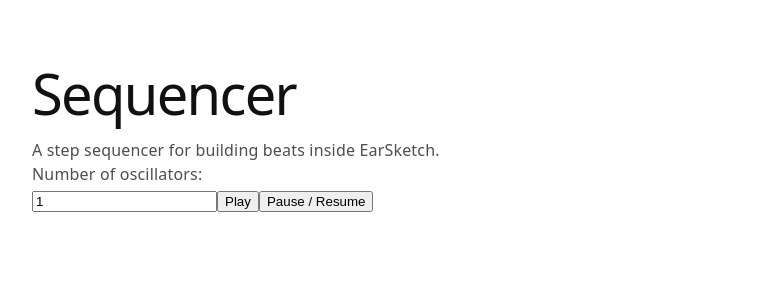
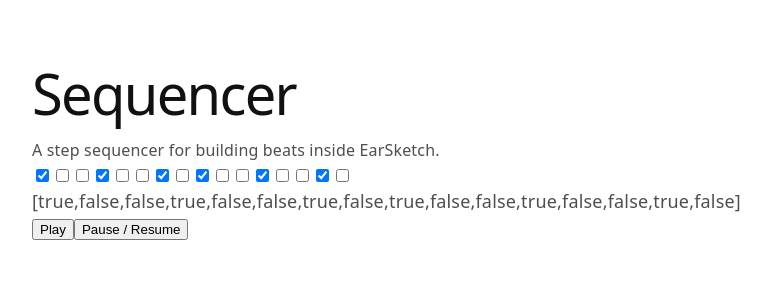
Before and after one commit to earsketch/earsketch-extensions, a React (Vite) app in the folder extensions/sequencer/: page / in a window 1280 px wide. Shown: the top 300 px of the page, without its empty margins (16-787 px from the left). Built offline with nearby package versions, Linux system fonts and the light colour scheme.

Commit message:
Add checkbox for each step.

```diff
--- a/extensions/sequencer/src/App.tsx
+++ b/extensions/sequencer/src/App.tsx
@@ -68,17 +68,17 @@
     <div className="page">
       <h1>Sequencer</h1>
       <p>A step sequencer for building beats inside EarSketch.</p>
-
-      <label>
-        <p>Number of oscillators:{' '}</p>
-        <input
-          type="number"
-          min={1}
-          value={numOscillators}
-          onChange={(e) => setNumOscillators(Number(e.target.value))}
-        />
-      </label>
-
+      {Array.from({ length: nSteps }, (_, i) => (
+      <input
+        type="checkbox"
+        checked={steps[i]}
+        onChange={() => {
+          const newSteps = [...steps]
+          newSteps[i] = !newSteps[i]
+          setSteps(newSteps)
+        }}
+      />))}
+        {JSON.stringify(steps)}
       <button onClick={() => handlePlay()}>Play</button>
       <button onClick={() => handlePauseResume()}>Pause / Resume</button>
     </div>
```
